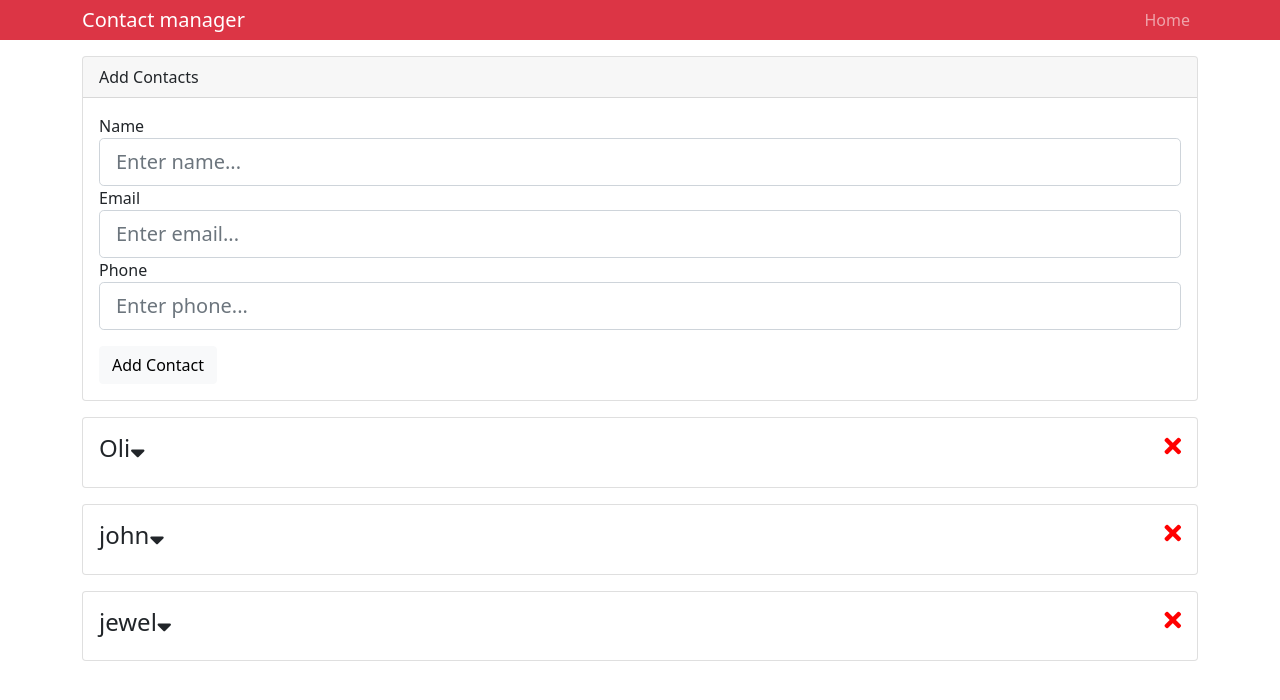
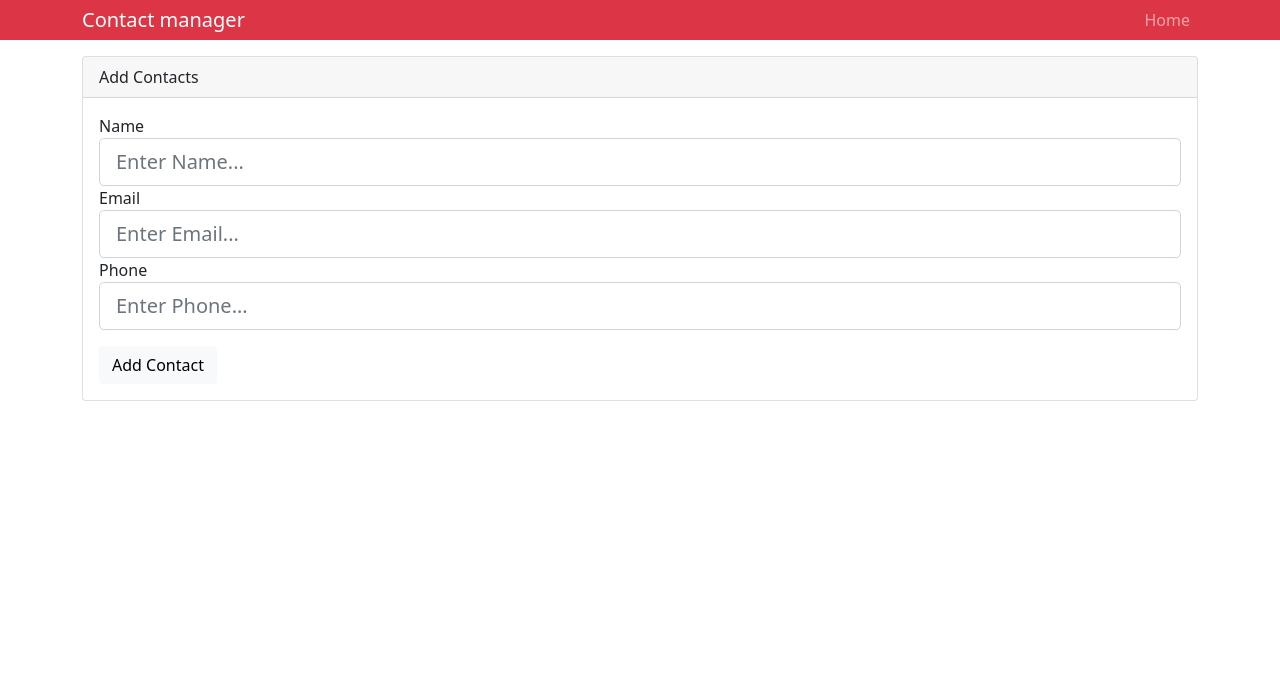
Before and after one commit to oliullahjewel96/reactCourse, a React (Create React App) app in the folder contactmanager/: page /contact/add in a window 1280 px wide. Shown: the top 700 px of the page. Built offline with nearby package versions, Linux system fonts and the light colour scheme.

Commit message:
React router version 6

```diff
--- a/contactmanager/package.json
+++ b/contactmanager/package.json
@@ -7,6 +7,7 @@
     "@testing-library/react": "^11.2.7",
     "@testing-library/user-event": "^12.8.3",
     "bootstrap": "^5.1.3",
+    "classnames": "^2.3.1",
     "prop-types": "^15.7.2",
     "react": "^17.0.2",
     "react-dom": "^17.0.2",
--- a/contactmanager/src/App.js
+++ b/contactmanager/src/App.js
@@ -1,7 +1,10 @@
 import React, { Component } from "react";
+import { BrowserRouter, Routes, Route, Link } from "react-router-dom";
+
 import Contacts from "./components/contacts/Contacts";
 import Header from "./components/layout/Header";
 import AddContacts from "./components/contacts/AddContacts";
+import About from "./components/pages/About";
 
 import { Provider } from "./context";
 
@@ -11,13 +14,18 @@
 function App() {
   return (
     <Provider>
-      <div className="App">
-        <Header branding="Contact manager" />
-        <div className="container">
-          <AddContacts />
-          <Contacts />
+      <BrowserRouter>
+        <div className="App">
+          <Header branding="Contact manager" />
+          <div className="container">
+            <Routes>
+              <Route path="/" element={<Contacts />} />
+              <Route path="/contact/add/*" element={<AddContacts />} />
+              <Route path="about/*" element={<About />} />
+            </Routes>
+          </div>{" "}
         </div>{" "}
-      </div>{" "}
+      </BrowserRouter>
     </Provider>
   );
 }
--- a/contactmanager/src/components/contacts/AddContacts.js
+++ b/contactmanager/src/components/contacts/AddContacts.js
@@ -1,5 +1,6 @@
 import React, { Component } from "react";
 import { Consumer } from "../../context";
+import TextInputGroup from "../layout/TextInputGroup";
 import { v4 as uuidv4 } from "uuid";
 
 class AddContacts extends Component {
@@ -7,11 +8,27 @@
     name: "",
     email: "",
     phone: "",
+    errors: {},
   };
   onSubmit = (dispatch, e) => {
     e.preventDefault();
 
     const { name, email, phone } = this.state;
+
+    //Check for errors
+
+    if (name === "") {
+      this.setState({ errors: { name: "Name is required" } });
+      return;
+    }
+    if (email === "") {
+      this.setState({ errors: { email: "Email is required" } });
+      return;
+    }
+    if (phone === "") {
+      this.setState({ errors: { phone: "Phone is required" } });
+      return;
+    }
 
     const newContact = {
       id: uuidv4(),
@@ -25,11 +42,12 @@
       name: "",
       email: "",
       phone: "",
+      errors: {},
     });
   };
   onChange = (e) => this.setState({ [e.target.name]: e.target.value });
   render() {
-    const { name, email, phone } = this.state;
+    const { name, email, phone, errors } = this.state;
 
     return (
       <Consumer>
@@ -41,39 +59,31 @@
               <div className="card-header">Add Contacts</div>
               <div className="card-body">
                 <form onSubmit={this.onSubmit.bind(this, dispatch)}>
-                  <div className="form-group">
-                    <label htmlFor="name">Name</label>
-                    <input
-                      type="text"
+                  <TextInputGroup
+                    label="Name"
                     name="name"
-                      className="form-control form-control-lg"
-                      placeholder="Enter name..."
+                    placeholder="Enter Name..."
                     value={name}
                     onChange={this.onChange}
+                    error={errors.name}
                   />
-                  </div>
-                  <div className="form-group">
-                    <label htmlFor="email">Email</label>
-                    <input
+                  <TextInputGroup
+                    label="Email"
+                    name="email"
                     type="email"
-                      name="email"
-                      className="form-control form-control-lg"
-                      placeholder="Enter email..."
+                    placeholder="Enter Email..."
                     value={email}
                     onChange={this.onChange}
+                    error={errors.email}
                   />
-                  </div>
-                  <div className="form-group">
-                    <label htmlFor="phone">Phone</label>
-                    <input
-                      type="text"
+                  <TextInputGroup
+                    label="Phone"
                     name="phone"
-                      className="form-control form-control-lg"
-                      placeholder="Enter phone..."
+                    placeholder="Enter Phone..."
                     value={phone}
                     onChange={this.onChange}
+                    error={errors.phone}
                   />
-                  </div>
                   <input
                     type="submit"
                     value="Add Contact"
--- a/contactmanager/src/components/contacts/Contacts.js
+++ b/contactmanager/src/components/contacts/Contacts.js
@@ -11,6 +11,10 @@
           const { contacts } = value;
           return (
             <React.Fragment>
+              <h1 className="display-4 mb-2">
+                <span className="text-danger">Contact </span>
+                Lists
+              </h1>
               {value.contacts.map((contact) => (
                 <Contact key={contact.id} contact={contact} />
               ))}
--- /dev/null
+++ b/contactmanager/src/components/layout/TextInputGroup.js
@@ -0,0 +1,46 @@
+import React from "react";
+import PropTypes from "prop-types";
+import classnames from "classnames";
+
+const TextInputGroup = ({
+  label,
+  name,
+  value,
+  placeholder,
+  type,
+  onChange,
+  error,
+}) => {
+  return (
+    <div className="form-group">
+      <label htmlFor={name}>{label}</label>
+      <input
+        type={type}
+        name={name}
+        className={classnames("form-control form-control-lg", {
+          "is-invalid": error,
+        })}
+        placeholder={placeholder}
+        value={value}
+        onChange={onChange}
+      />
+      {error && <div className="invalid-feedback">{error}</div>}
+    </div>
+  );
+};
+
+TextInputGroup.propTypes = {
+  label: PropTypes.string.isRequired,
+  name: PropTypes.string.isRequired,
+  value: PropTypes.string.isRequired,
+  placeholder: PropTypes.string.isRequired,
+  type: PropTypes.string.isRequired,
+  onChange: PropTypes.func.isRequired,
+  error: PropTypes.string.isRequired,
+};
+
+TextInputGroup.defaultProps = {
+  type: "text",
+};
+
+export default TextInputGroup;
--- /dev/null
+++ b/contactmanager/src/components/pages/About.js
@@ -0,0 +1,11 @@
+import React from "react";
+
+export default function About() {
+  return (
+    <div>
+      <h1 className="display-4">About Contact Manager</h1>
+      <p className="lead">Simple app to manage contacts</p>
+      <p className="text-secondary">Version 1.0.0</p>
+    </div>
+  );
+}
```
Also changed, not shown: 1 other file (tests, documents, lock files or other folders). Lines whose indentation alone changed are shown as unchanged.
